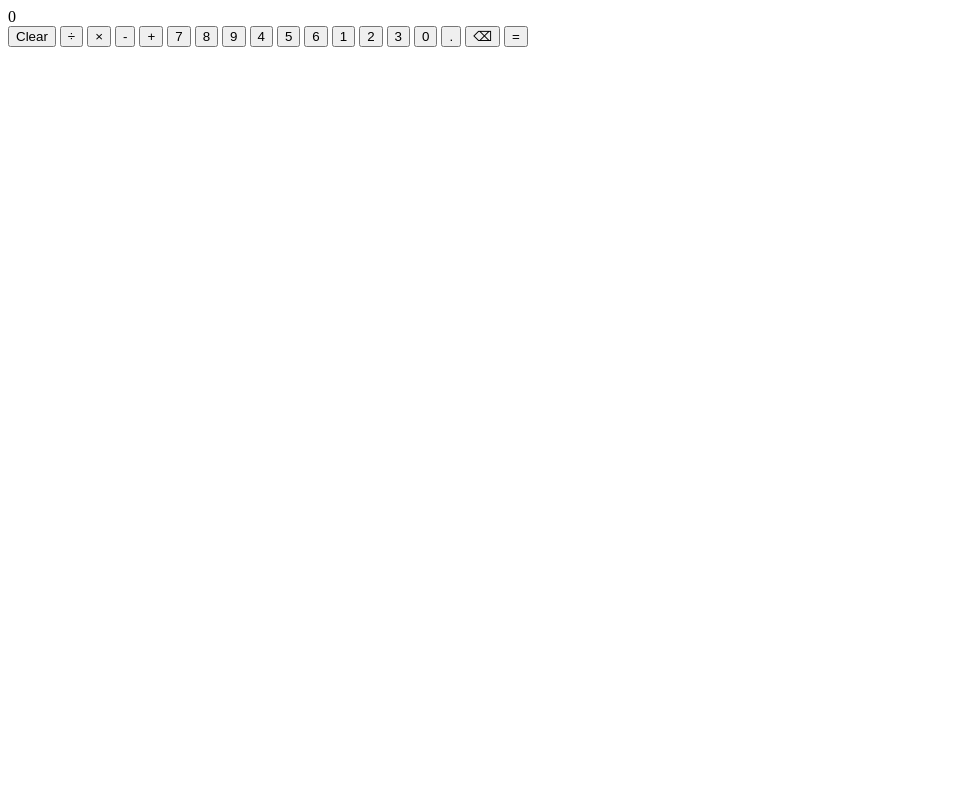
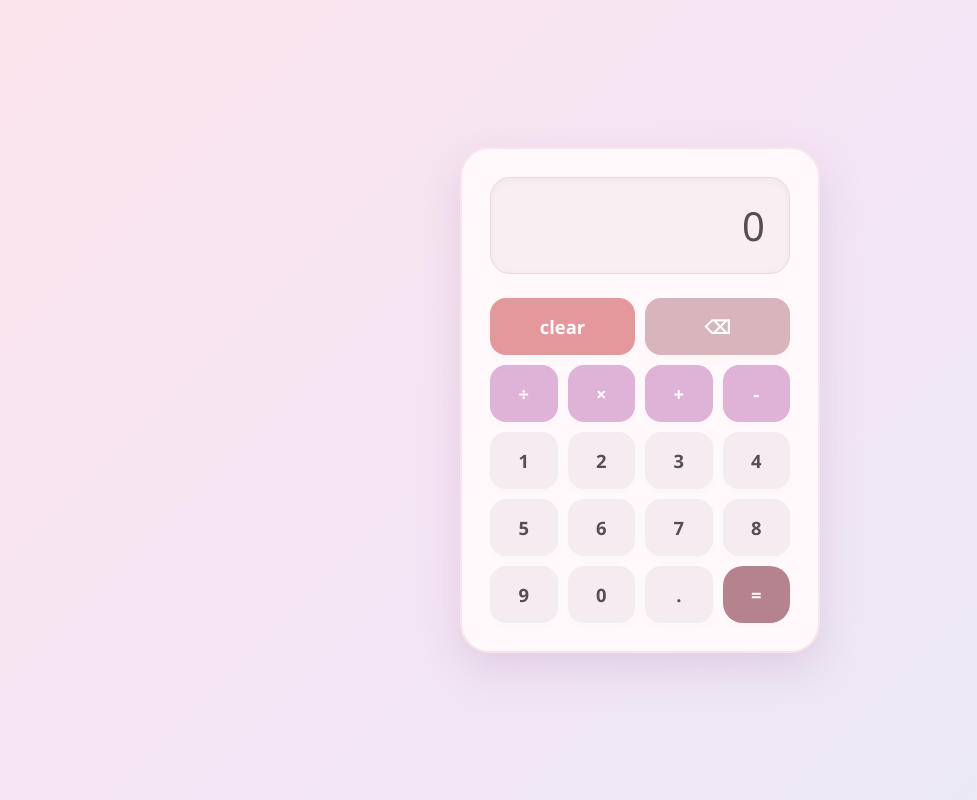
Before and after one commit to CatalinaLannegrasse/calculator, a plain HTML site: page index.html in a window 1280 px wide. Shown: the whole page, without its empty margins (0-977 px from the left). Drawn offline with Linux system fonts and the light colour scheme.

Commit message:
Finalize calculator with custom pastel Divas in Engineering styling

```diff
--- a/index.html
+++ b/index.html
@@ -9,39 +9,35 @@
 <body>
 
 <div class="calculator">
-    <!-- Calculator Display with dummy numbers -->
+  <!-- Calculator Display -->
   <div id="display">0</div>
 
   <!-- Buttons Container -->
   <div class="buttons">
-      <!-- Clear Button -->
-      <button id="clear">Clear</button>
+    <!-- Top Row: Clear & Backspace -->
+    <button id="clear">clear</button>
+    <button id="backspace">⌫</button>
 
-      <!-- Operators -->
+    <!-- Operators Row -->
     <button class="operator" data-operator="/">÷</button>
     <button class="operator" data-operator="*">×</button>
+    <button class="operator" data-operator="+">+</button>
     <button class="operator" data-operator="-">-</button>
-      <button class="operator" data-operator="+">+</button>
 
-      <!-- Digits 0-9 -->
-      <button class="number" data-number="7">7</button>
-      <button class="number" data-number="8">8</button>
-      <button class="number" data-number="9">9</button>
-      <button class="number" data-number="4">4</button>
-      <button class="number" data-number="5">5</button>
-      <button class="number" data-number="6">6</button>
+    <!-- Next Row: Operators + Numbers -->
     <button class="number" data-number="1">1</button>
     <button class="number" data-number="2">2</button>
     <button class="number" data-number="3">3</button>
+    <button class="number" data-number="4">4</button>
+
+    <button class="number" data-number="5">5</button>
+    <button class="number" data-number="6">6</button>
+    <button class="number" data-number="7">7</button>
+    <button class="number" data-number="8">8</button>
+
+    <button class="number" data-number="9">9</button>
     <button class="number" data-number="0">0</button>
-
-      <!-- . Button -->
     <button id="decimal">.</button>
-
-      <!-- Backspace Button -->
-      <button id="backspace">⌫</button>
-
-      <!-- Equals Button -->
     <button id="equals">=</button>
   </div>
 </div>
--- a/style.css
+++ b/style.css
@@ -0,0 +1,123 @@
+/* Global Reset and Aesthetics */
+* {
+  box-sizing: border-box;
+  margin: 0;
+  padding: 0;
+  font-family: 'Quicksand', 'Nunito', 'Segoe UI', sans-serif;
+}
+
+body {
+  background: linear-gradient(135deg, #fce4ec 0%, #f3e5f5 50%, #e8eaf6 100%);
+  display: flex;
+  justify-content: center;
+  align-items: center;
+  height: 100vh;
+}
+
+/* Calculator Container - Soft pill-like curves and cozy shadow */
+.calculator {
+  background-color: #fff9fb;
+  padding: 28px;
+  border-radius: 30px;
+  box-shadow: 0 16px 40px rgba(186, 150, 182, 0.3);
+  width: 360px;
+  border: 2px solid #fce4ec;
+}
+
+/* Calculator Screen/Display */
+#display {
+  background-color: #f7eff2;
+  color: #5c4b51;
+  font-size: 2.5rem;
+  font-weight: 500;
+  text-align: right;
+  padding: 20px 24px;
+  border-radius: 20px;
+  margin-bottom: 24px;
+  word-wrap: break-word;
+  word-break: break-all;
+  min-height: 90px;
+  display: flex;
+  align-items: center;
+  justify-content: flex-end;
+  border: 1px solid #f0d6df;
+  box-shadow: inset 0 2px 6px rgba(186, 150, 182, 0.1);
+}
+
+/* Buttons Grid Layout (4 columns) */
+.buttons {
+  display: grid;
+  grid-template-columns: repeat(4, 1fr);
+  gap: 10px;
+}
+
+/* Base Button Styles - Soft, organic rounded buttons */
+button {
+  background-color: #f4ecf0;
+  color: #5c4b51;
+  font-size: 1.15rem;
+  font-weight: 600;
+  border: none;
+  border-radius: 16px;
+  padding: 16px 0;
+  cursor: pointer;
+  transition: all 0.2s ease;
+  box-shadow: 0 4px 10px rgba(0, 0, 0, 0.02);
+}
+
+button:hover {
+  background-color: #ebdce3;
+  transform: translateY(-2px);
+  box-shadow: 0 6px 15px rgba(186, 150, 182, 0.25);
+}
+
+button:active {
+  transform: translateY(0);
+}
+
+/* Operator Buttons - Soft Lavender Accent */
+.operator {
+  background-color: #dfb2d7;
+  color: #ffffff;
+  font-weight: 700;
+}
+
+.operator:hover {
+  background-color: #d29cc7;
+}
+
+/* Clear & Backspace Buttons */
+#clear {
+  background-color: #e5989b;
+  color: #ffffff;
+  font-weight: 700;
+  grid-column: span 2; /* Spans 2 columns */
+}
+
+#clear:hover {
+  background-color: #d68487;
+}
+
+#backspace {
+  background-color: #d8b4bc;
+  color: #ffffff;
+  font-weight: 700;
+  grid-column: span 2; /* Matches clear width for symmetry */
+}
+
+#backspace:hover {
+  background-color: #c79fa8;
+}
+
+/* Statement Equals Button - Large, pill-shaped focal point */
+#equals {
+  background-color: #b5838d;
+  color: #ffffff;
+  font-weight: 700;
+  grid-column: span 1; /* Makes it wider and a true statement piece */
+  border-radius: 20px;
+}
+
+#equals:hover {
+  background-color: #a36f7a;
+}
```
Lines whose indentation alone changed are shown as unchanged.
